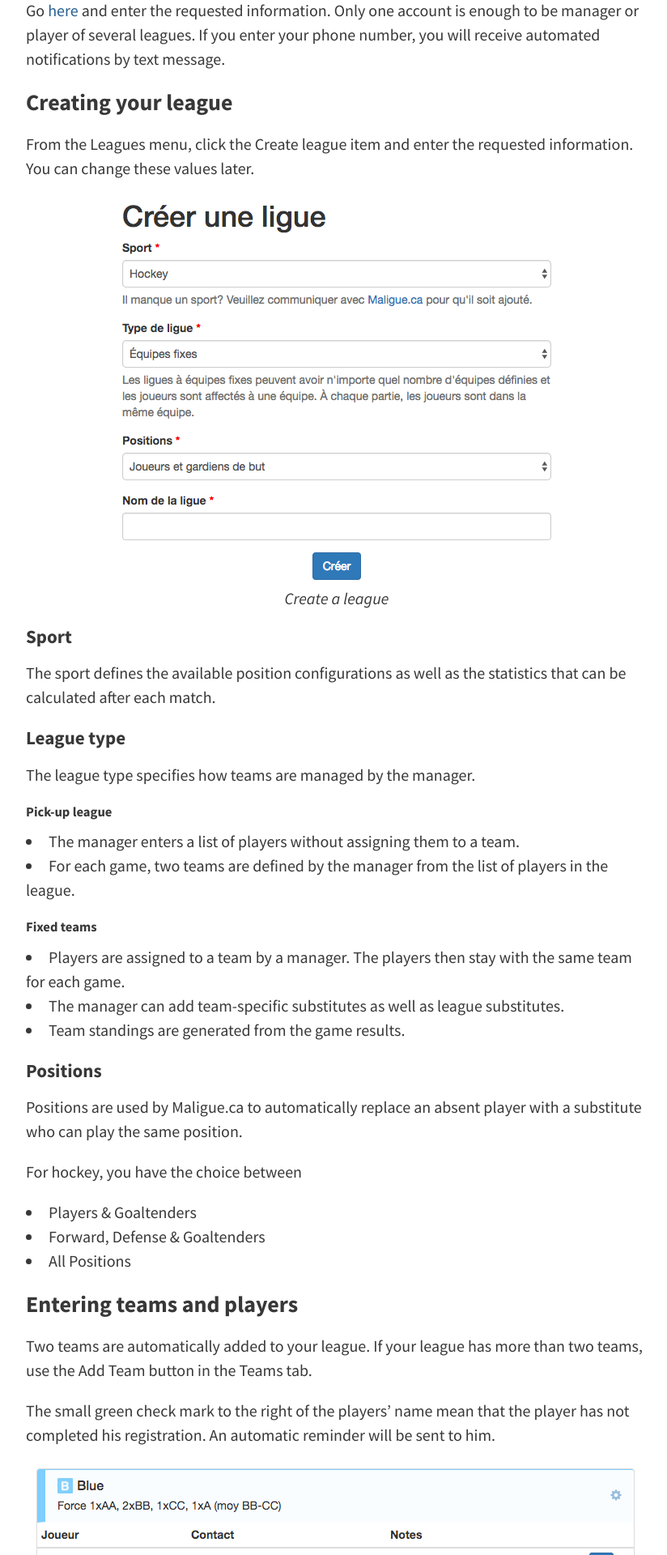
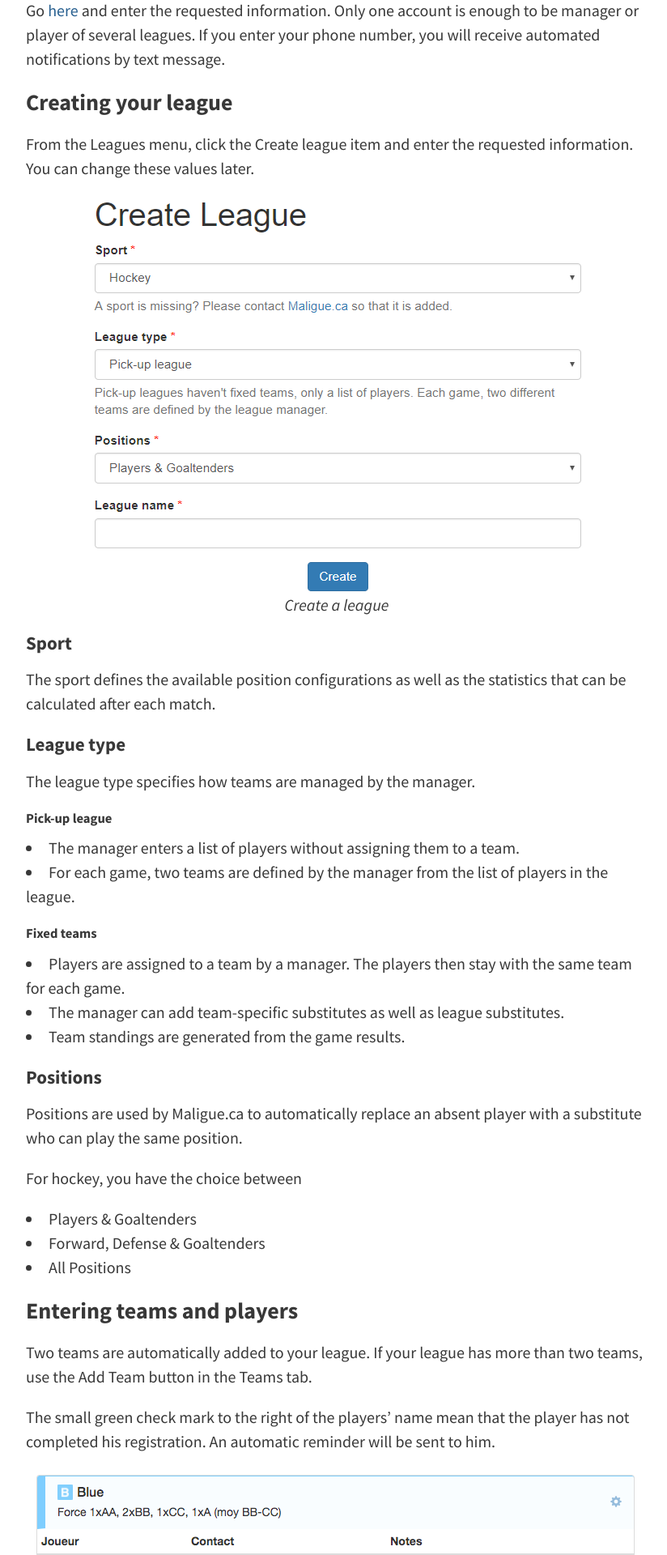
Before and after one commit to maligue/maligue.github.io, a Jekyll site: the page built from _posts/en/2017-03-27-getting-started-with-maligueca.md, in a window 1280 px wide. Shown: the part 605-2525 px from the top of the page at 81% size, without its empty margins (224-1048 px from the left). Built offline with Jekyll 4.4.1, drawn with Linux system fonts in a browser that asks for light colours; nearby versions of some CDN libraries.

Commit message:
Translated create league image

```diff
--- a/_posts/en/2017-03-27-getting-started-with-maligueca.md
+++ b/_posts/en/2017-03-27-getting-started-with-maligueca.md
@@ -7,13 +7,13 @@ This guide explains how to get started with Maligue.ca and all the different pos
 
 ### Creating your account
 
-Go [here](https://maligue.ca/?lang=fr#/signup) and enter the requested information. Only one account is enough to be manager or player of several leagues. If you enter your phone number, you will receive automated notifications by text message.
+Go [here](https://maligue.ca/?lang=en#/signup) and enter the requested information. Only one account is enough to be manager or player of several leagues. If you enter your phone number, you will receive automated notifications by text message.
 
 ### Creating your league
 
 From the Leagues menu, click the Create league item and enter the requested information. You can change these values later.
 
-{% include image.html src="2017-03-27-create-league-fr.png" caption="Create a league" %}
+{% include image.html src="2017-12-07-create-league-en.png" caption="Create a league" %}
 
 #### Sport
 
```
